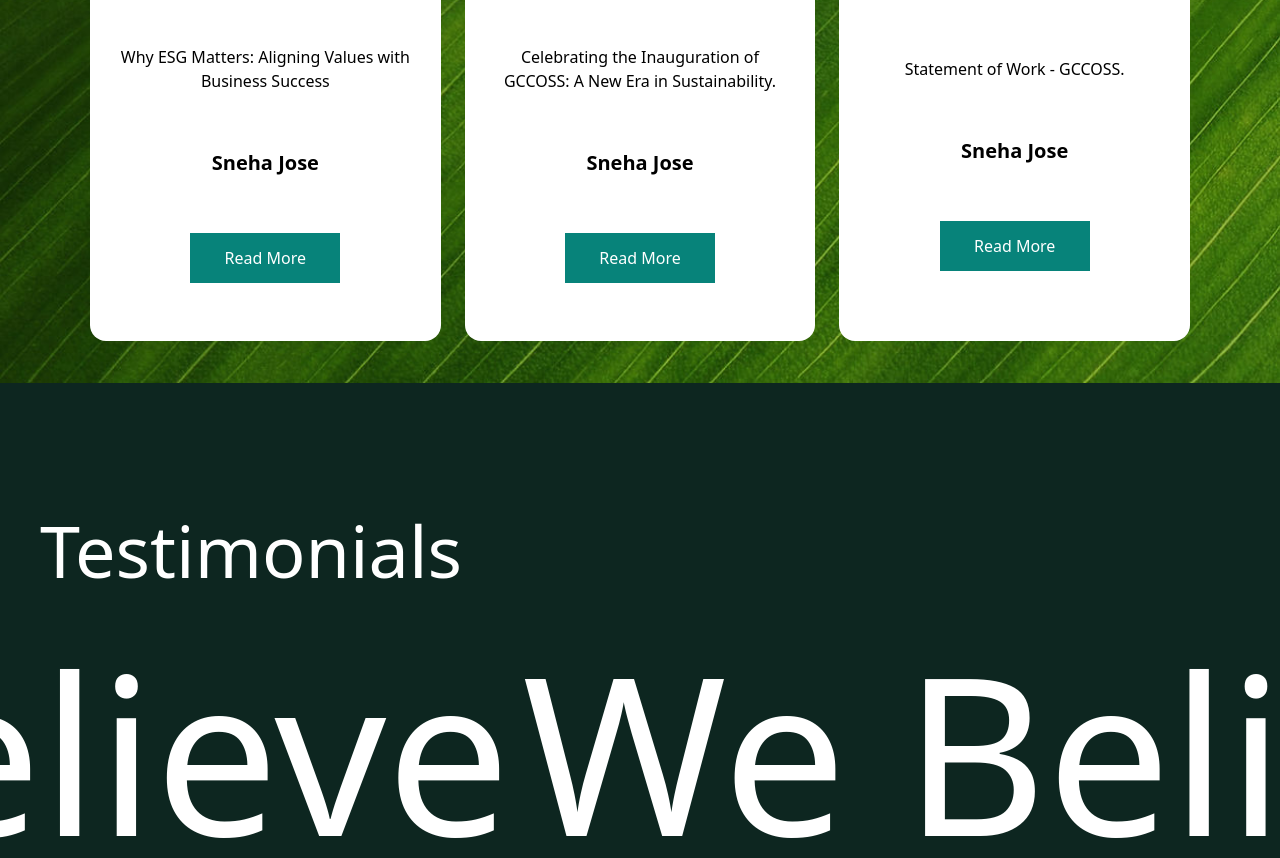
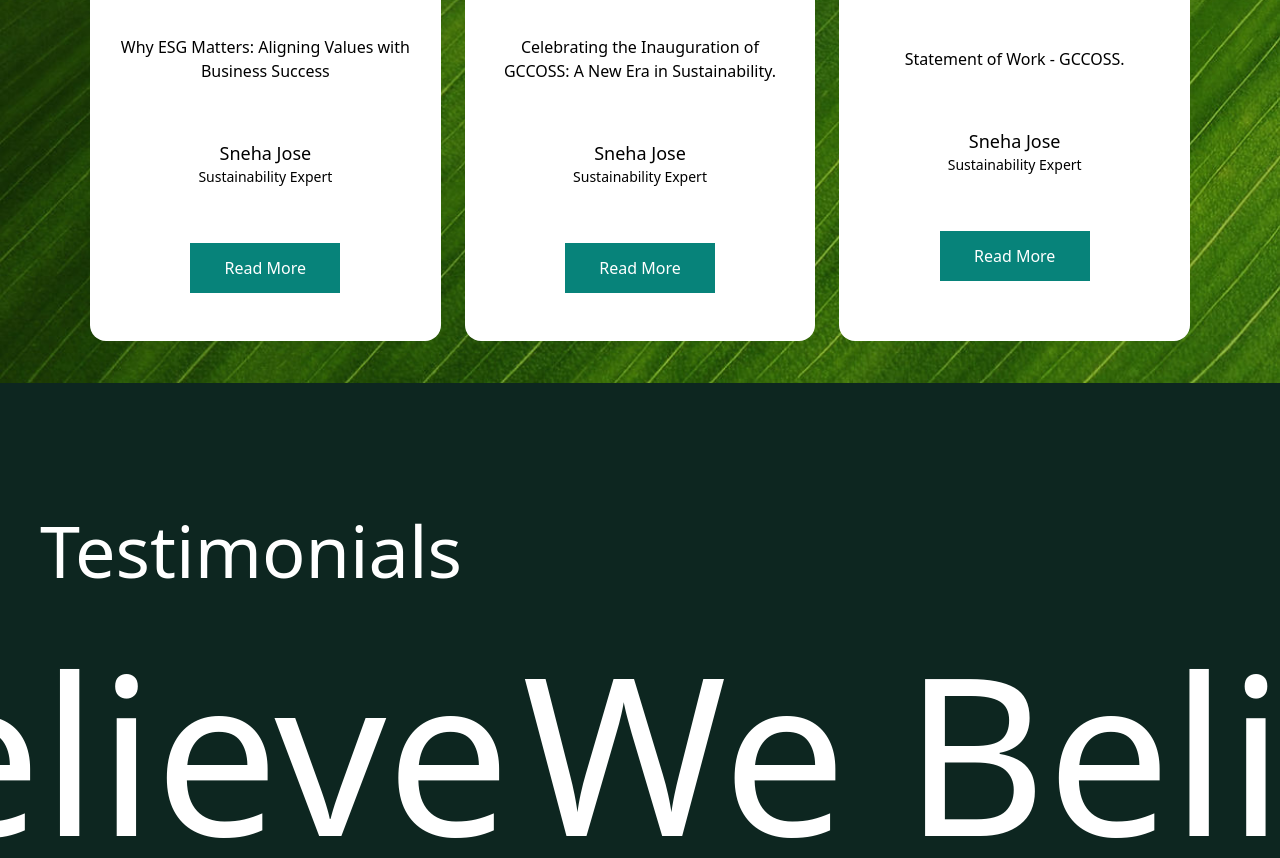
Before and after one commit to Manu-Madhu/GCCOS_Website, a React (Vite) app: page / in a window 1280 px wide. Shown: the part 7260-8118 px from the top of the page. Built offline with nearby package versions, Linux system fonts and the light colour scheme.

Commit message:
designation added for blogs

```diff
--- a/src/Sections/Blogs.jsx
+++ b/src/Sections/Blogs.jsx
@@ -6,16 +6,19 @@ const blogsData = [
   {
     text: 'Why ESG Matters: Aligning Values with Business Success',
     author: 'Sneha Jose',
+    designation: 'Sustainability Expert',
     buttonText: 'Read More',
   },
   {
     text: 'Celebrating the Inauguration of GCCOSS: A New Era in Sustainability.',
     author: 'Sneha Jose',
+    designation: 'Sustainability Expert',
     buttonText: 'Read More',
   },
   {
     text: 'Statement of Work - GCCOSS.',
     author: 'Sneha Jose',
+    designation: 'Sustainability Expert',
     buttonText: 'Read More',
   },
 ];
@@ -31,7 +34,10 @@ const Blogs = () => {
             <div key={index} className="lg:h-full lg:w-[370px] bg-white rounded-2xl flex flex-col items-center justify-center gap-14 p-6">
               <img src={comma} className='lg:h-10' />
               <p className='lg:text-base leading-10 text-center'>{blog.text}</p>
-              <p className='text-xl font-semibold'>{blog.author}</p>
+              <div>
+                <p className='lg:text-lg text-center font-medium'>{blog.author}</p>
+                <p className='lg:text-sm text-center'>{blog.designation}</p>
+              </div>
               <button className='lg:h-[50px] lg:w-[150px] bg-green-2 text-white hover:bg-[#fee48b] hover:text-black duration-300'>{blog.buttonText}</button>
             </div>
           ))}
```
